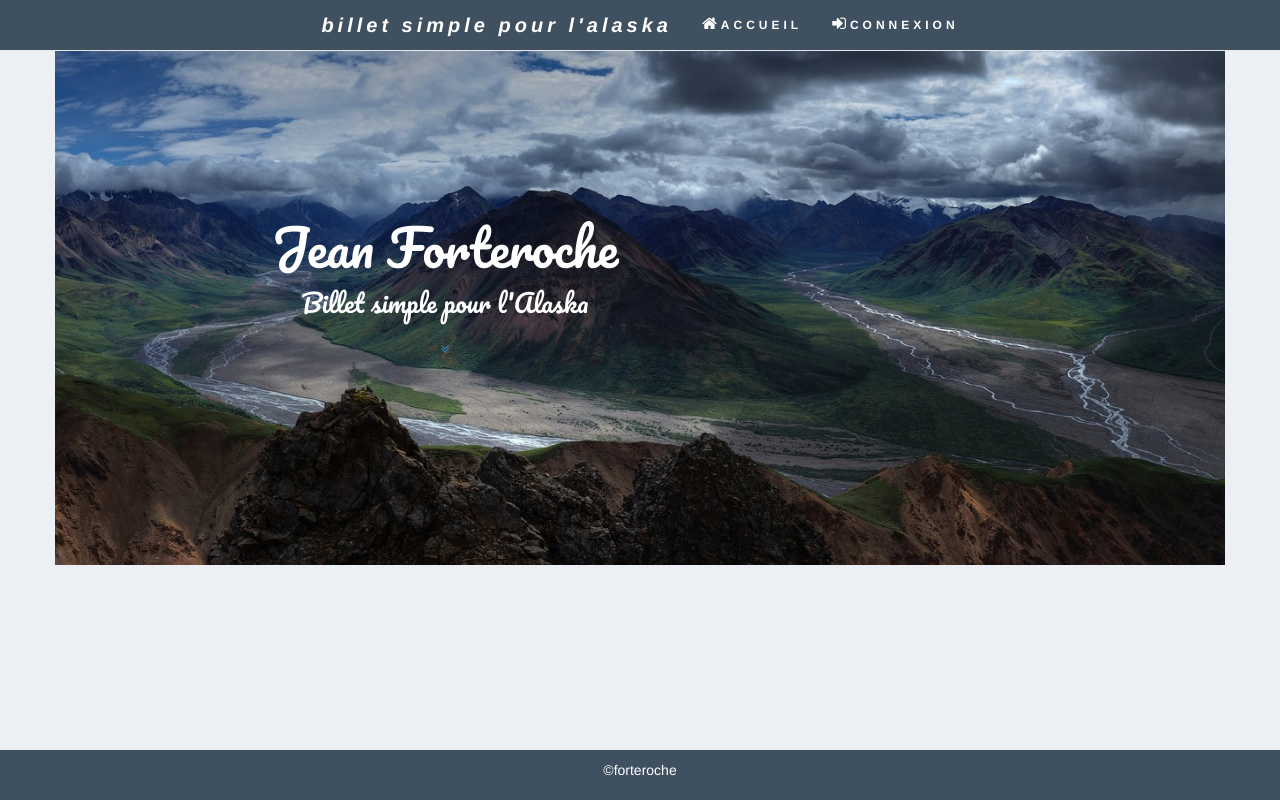
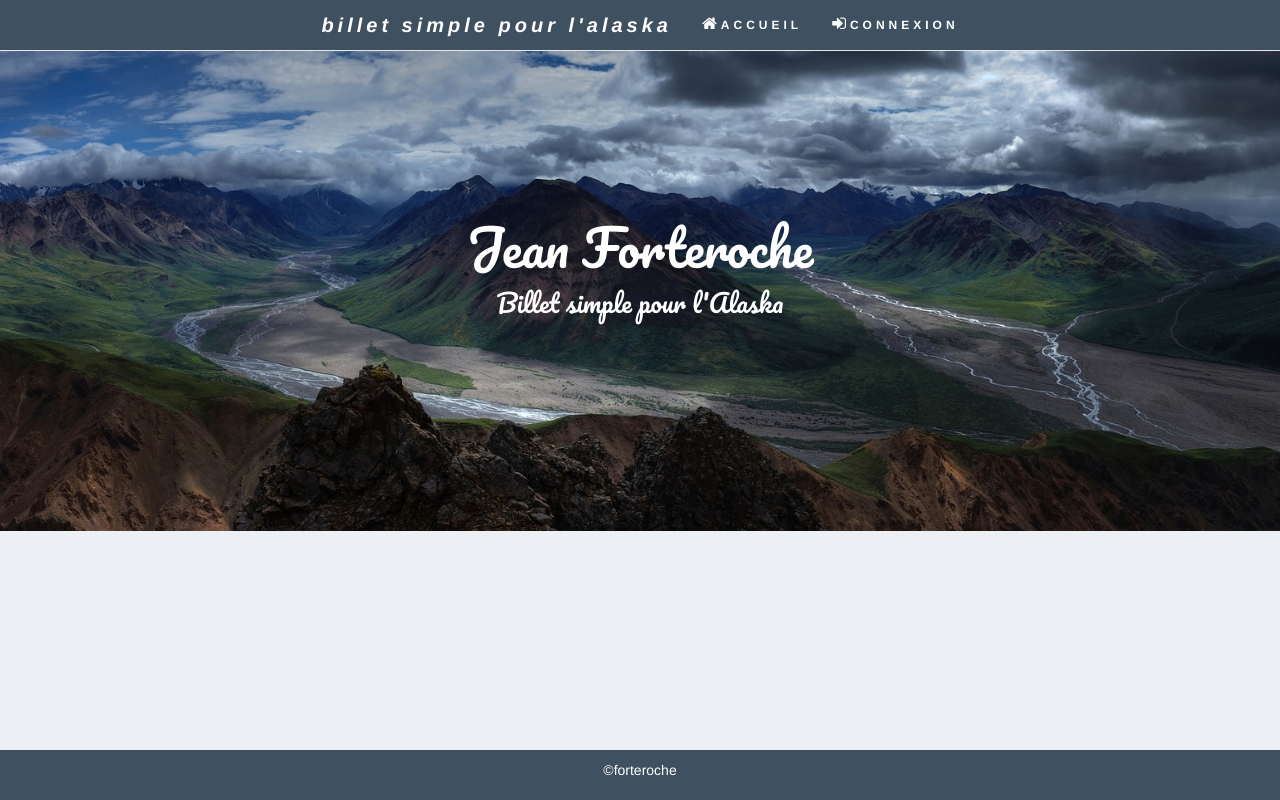
Before and after one commit to stephaneurope/blog_forteroche, a PHP site: page / in a window 1280 px wide. Run offline with PHP 8.4, Linux system fonts and the light colour scheme; data that the repository does not hold is empty; some libraries are stand-ins or nearby versions; some web fonts are replaced.

Commit message:
mis a jour image d'intro

```diff
--- a/public/css/style.css
+++ b/public/css/style.css
@@ -256,8 +256,7 @@
             margin-left: auto;
             margin-right: auto;
             display: table;
-            width: 70%;
-            height: 100px;
+            width: 100%;
             padding: 200px 0;
             text-align: center;
             color: white;
@@ -271,10 +270,9 @@
         }
 
         .masthead .intro-body {
-            display: table-cell;
-            vertical-align: middle;
-        }
-
+            margin-left:auto;
+            margin-right: auto;
+}
         .masthead .intro-body .brand-heading {
             font-size: 50px;
         }
--- a/view/frontend/listPostsView.php
+++ b/view/frontend/listPostsView.php
@@ -6,10 +6,9 @@ $this->title = 'Billet simple pour l\'Alaska' ?>
         <div class="intro-body">
             <div class="container">
                 <div class="row">
-                    <div class="col-lg-8 mx-auto">
+                    <div class="col-lg-12 mx-auto">
                         <h1 class="brand-heading">Jean Forteroche</h1>
                         <p class="intro-text">Billet simple pour l'Alaska</p>
-                        <a href="#about" class="btn btn-circle js-scroll-trigger"> <i class="fa fa-angle-double-down animated"></i> </a>
                     </div>
                 </div>
             </div>
--- a/view/frontend/postView.php
+++ b/view/frontend/postView.php
@@ -4,10 +4,9 @@
         <div class="intro-body">
             <div class="container">
                 <div class="row">
-                    <div class="col-lg-8 mx-auto">
+                    <div class="col-lg-12 mx-auto">
                         <h1 class="brand-heading">Jean Forteroche</h1>
                         <p class="intro-text">Billet simple pour l'Alaska</p>
-                        <a href="#about" class="btn btn-circle js-scroll-trigger"> <i class="fa fa-angle-double-down animated"></i> </a>
                     </div>
                 </div>
             </div>
```
Also changed, not shown: images/landscape.jpg (deleted).
